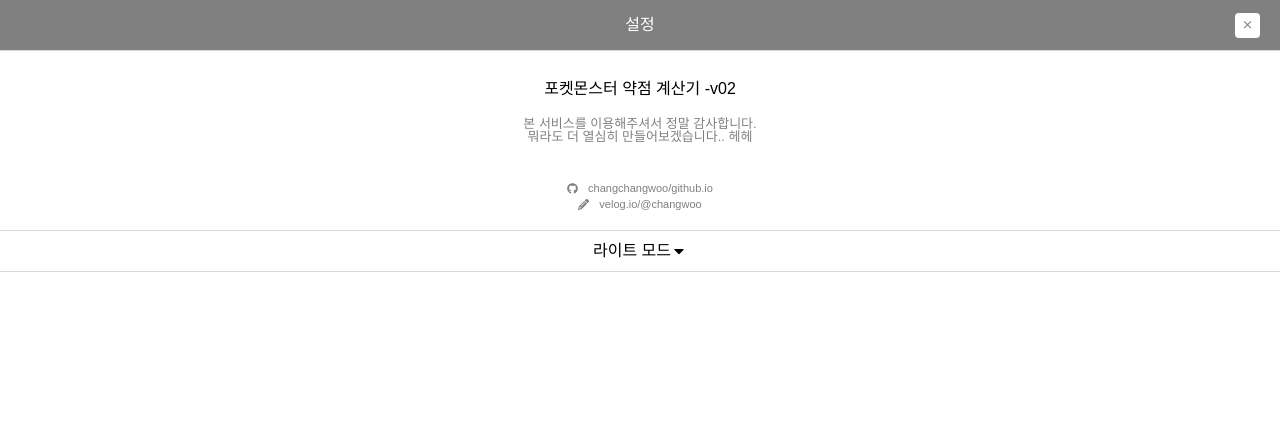
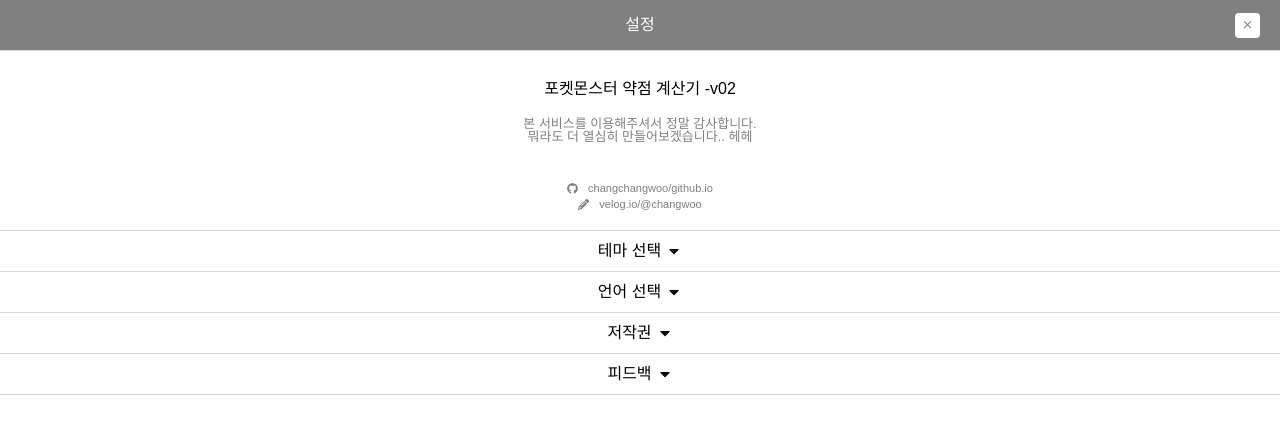
Before and after one commit to changchangwoo/POKE-MATCH-TYPE, a React (Vite) app: page / in a window 1280 px wide. Both pictures are taken after a click on the button 1247 px from the left and 25 px from the top of the page. Shown: the top 434 px of the page. Built offline with nearby package versions, Linux system fonts and the light colour scheme; a small style sheet from the web is missing.

Commit message:
Style : 아코디언 컴포넌트 스타일 구조 변경

```diff
--- a/src/components/commons/AccordianList.tsx
+++ b/src/components/commons/AccordianList.tsx
@@ -9,28 +9,37 @@
 const AccordianList = ({ children, title }: AccrodianProps) => {
   const [isOpen, setIsOpen] = useState<boolean>(false);
   return (
-    <div css={AccordianListContainer}>
-      <div className="title" onClick={() => setIsOpen((prev) => !prev)}>
-        {title} <FaCaretDown />
+    <div
+      css={AccordianListContainer}
+      onClick={() => setIsOpen((prev) => !prev)}
+    >
+      <div className="title">
+        <span>{title}</span>
+        <span css={openIcon(isOpen)}>
+          <FaCaretDown />
+        </span>
       </div>
       {isOpen && <div className="contents">{children}</div>}
     </div>
   );
 };
 
-const AccordianListContainer = css`
+const AccordianListContainer = () => css`
   width: 100%;
   border-bottom: 1px solid var(--border);
+  cursor: pointer;
+
+  :hover {
+    background-color: var(--border);
+  }
 
   .title {
     display: flex;
     align-items: center;
     justify-content: center;
     padding: 12px 16px;
+    gap: 5px;
     cursor: pointer;
-    :hover {
-      background-color: var(--border);
-    }
   }
 
   .contents {
@@ -38,4 +47,10 @@
   }
 `;
 
+const openIcon = (isOpen: boolean) => css`
+  transform: rotate(${isOpen ? "180deg" : "0deg"});
+  display: flex;
+  align-items: center;
+`;
+
 export default AccordianList;
--- a/src/components/modal/SettingModal.tsx
+++ b/src/components/modal/SettingModal.tsx
@@ -29,7 +29,19 @@
             </p>
             <Footer />
           </div>
-          <AccordianList title="라이트 모드">
+          <AccordianList title="테마 선택">
+            <div css={themeContainer}>
+              <button>태양의 돌</button>
+              <button>달의 돌</button>
+            </div>
+          </AccordianList>
+          <AccordianList title="언어 선택">
+            <span>컨텐츠 입니다.</span>
+          </AccordianList>
+          <AccordianList title="저작권">
+            <span>컨텐츠 입니다.</span>
+          </AccordianList>
+          <AccordianList title="피드백">
             <span>컨텐츠 입니다.</span>
           </AccordianList>
         </ul>
@@ -37,6 +49,11 @@
     </div>
   );
 };
+
+const themeContainer = css`
+  display: flex;
+  gap: 10px;
+`;
 
 const ModalOverlay = css`
   position: fixed;
```
